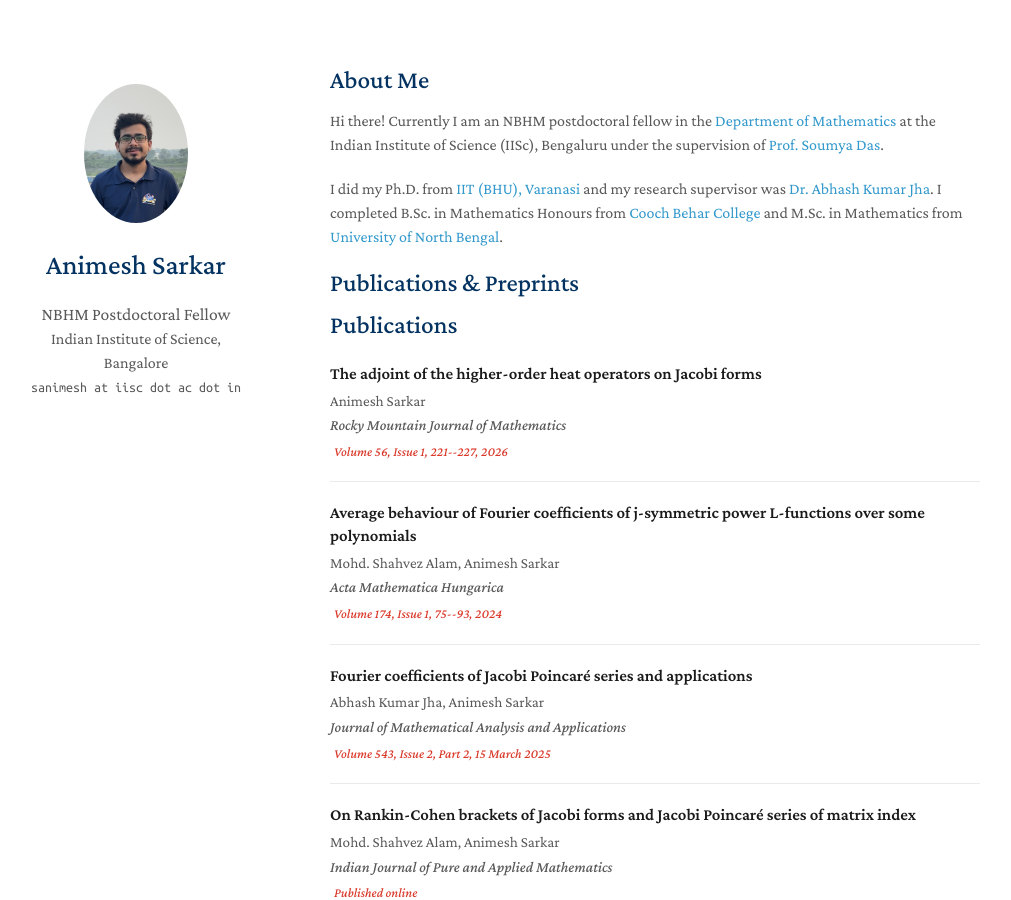
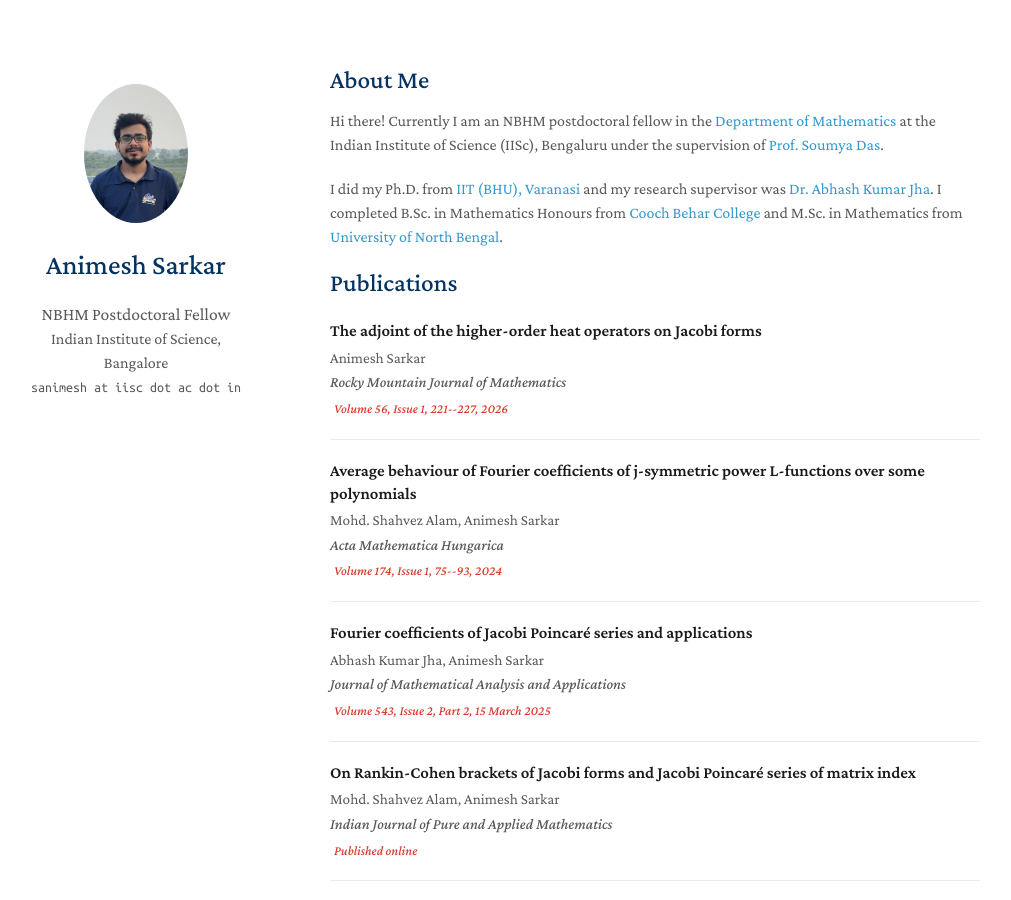
Before and after one commit to 4nimesh/4nimesh.github.io, a Jekyll site: the page built from index.md, in a window 1280 px wide and 900 px high. Shown: the whole window, without its empty margins (140-1151 px from the left). Built offline with Jekyll 4.4.1, drawn with Linux system fonts in a browser that asks for light colours; a style sheet for code colours, icons or effects is not loaded; our own code applies the rules of GitHub Pages for plain Markdown files.

Commit message:
Update index.md

```diff
--- a/index.md
+++ b/index.md
@@ -8,7 +8,7 @@ Hi there! Currently I am an NBHM postdoctoral fellow in the [Department of Mathe
 
 I did my Ph.D. from [IIT (BHU), Varanasi](https://www.iitbhu.ac.in/) and my research supervisor was [Dr. Abhash Kumar Jha](https://www.iitbhu.ac.in/dept/mat/people/abhashmat). I completed B.Sc. in Mathematics Honours from [Cooch Behar College](https://coochbeharcollege.ac.in/) and M.Sc. in Mathematics from [University of North Bengal](https://nbu.ac.in/).
 
-## Publications & Preprints
+<!-- ## Publications & Preprints -->
 
 {% include_relative _includes/publications.md %}
 
```
